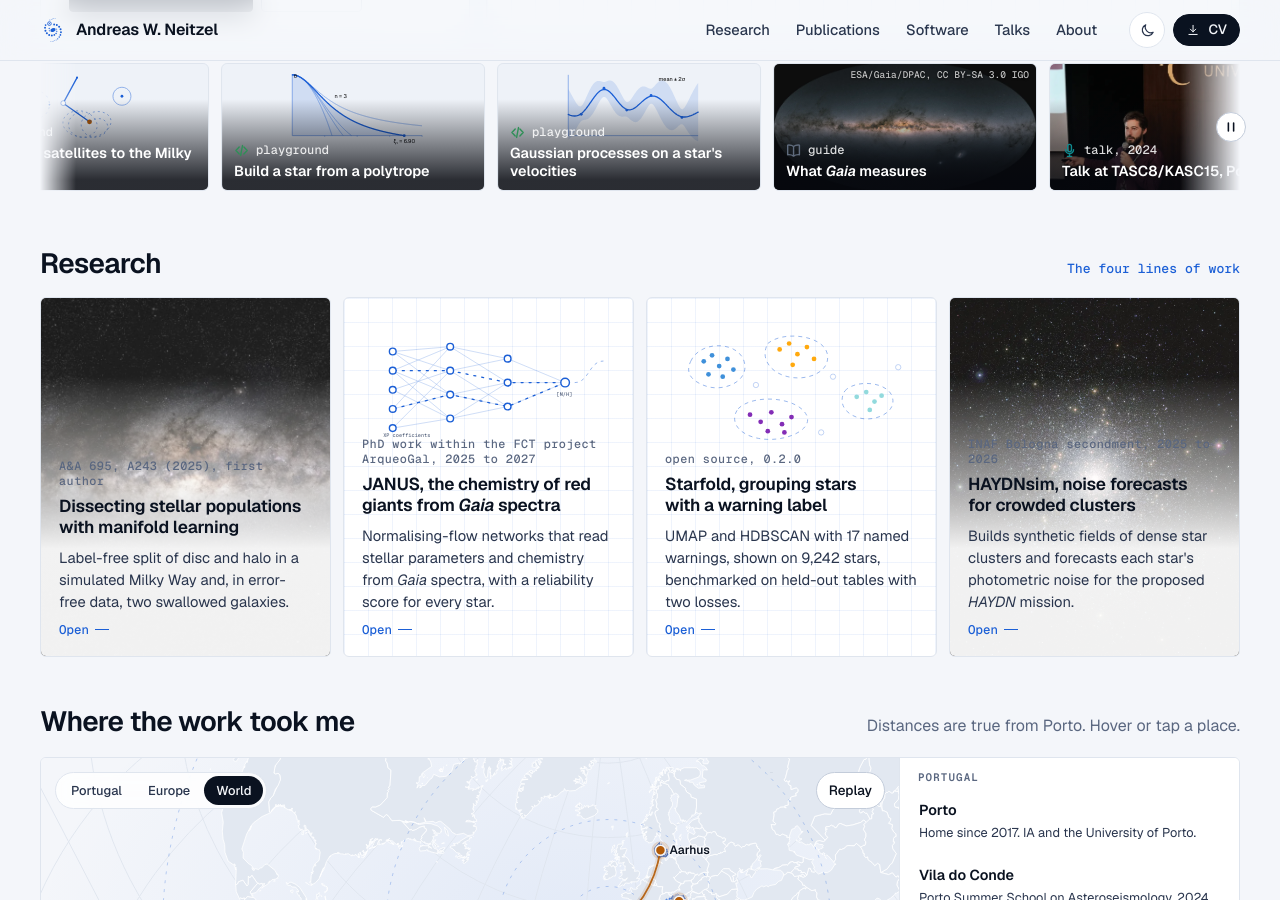
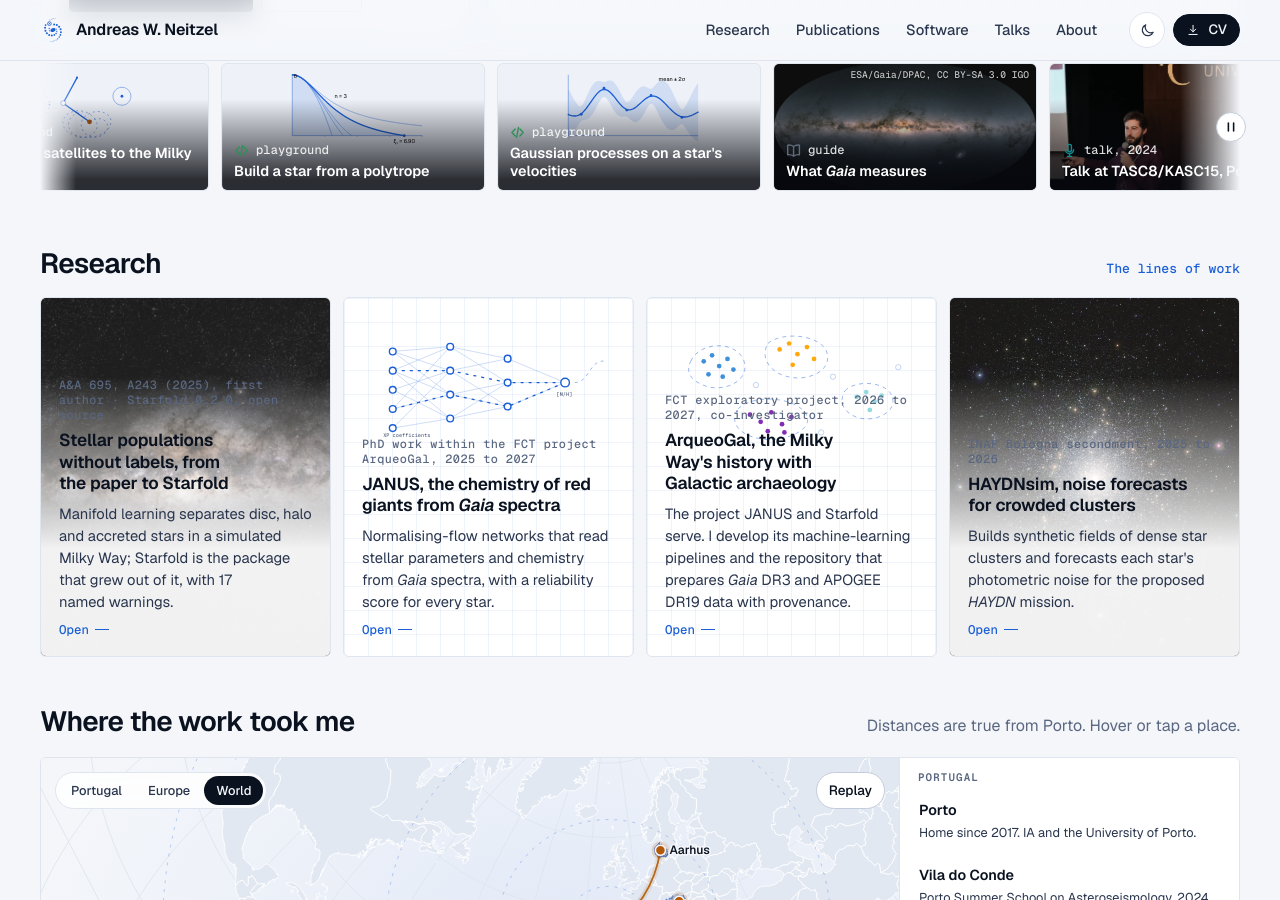
Before and after one commit to AndreasWNeitzel/AndreasWNeitzel.github.io, a Jekyll site: the page built from _pages/index.md, in a window 1280 px wide and 900 px high, scrolled down 691 px. Built offline with Jekyll 4.4.1, drawn with Linux system fonts in a browser that asks for light colours.

Commit message:
One card for the paper and Starfold, and a card for ArqueoGal
Starfold grew out of the 2025 paper, so the two are one line of work on the
home page. ArqueoGal takes the freed card and a line on the Research page, in
the ledger's own words: co-investigator (team member), developer of the
project's pipelines, PI T. L. Campante.

```diff
--- a/_data/home.yml
+++ b/_data/home.yml
@@ -18,14 +18,14 @@ glance:
 
 # Four pieces of work, one card each; the rest of the record is on the Research page.
 selected:
-  - title: Dissecting stellar populations with manifold learning
-    kicker: A&A 695, A243 (2025), first author
-    text: Label-free split of disc and halo in a simulated Milky Way and, in error-free data, two swallowed galaxies.
-    url: /papers/neitzel-2025-manifold-learning/
+  - title: Stellar populations without labels, from the paper to Starfold
+    kicker: A&A 695, A243 (2025), first author · Starfold 0.2.0, open source
+    text: Manifold learning separates disc, halo and accreted stars in a simulated Milky Way; Starfold is the package that grew out of it, with 17 named warnings.
+    url: /research/#populations
     img: /assets/img/cards/milky-way.webp
     tag: paper
-    label: paper
-    ledger: pub-2025-neitzel-manifold-learning
+    label: paper and software
+    ledger: [pub-2025-neitzel-manifold-learning, sw-2026-starfold]
   - title: JANUS, the chemistry of red giants from Gaia spectra
     kicker: PhD work within the FCT project ArqueoGal, 2025 to 2027
     text: Normalising-flow networks that read stellar parameters and chemistry from Gaia spectra, with a reliability score for every star.
@@ -34,14 +34,14 @@ selected:
     tag: software
     label: research
     ledger: [fund-2026-arqueogal-pex-participant, pres-2026-07-tasc10-oral-janus, pres-2026-10-imas13-oral-janus]
-  - title: Starfold, grouping stars with a warning label
-    kicker: open source, 0.2.0
-    text: UMAP and HDBSCAN with 17 named warnings, shown on 9,242 stars, benchmarked on held-out tables with two losses.
-    url: /software/starfold-demo/
+  - title: ArqueoGal, the Milky Way's history with Galactic archaeology
+    kicker: FCT exploratory project, 2026 to 2027, co-investigator
+    text: The project JANUS and Starfold serve. I develop its machine-learning pipelines and the repository that prepares Gaia DR3 and APOGEE DR19 data with provenance.
+    url: /research/#arqueogal
     art: clusters
-    tag: software
-    label: software
-    ledger: sw-2026-starfold
+    tag: grant
+    label: project
+    ledger: [fund-2026-arqueogal-pex-participant, sw-2026-arqueogal-repo]
   - title: HAYDNsim, noise forecasts for crowded clusters
     kicker: INAF Bologna secondment, 2025 to 2026
     text: Builds synthetic fields of dense star clusters and forecasts each star's photometric noise for the proposed HAYDN mission.
--- a/_layouts/home.html
+++ b/_layouts/home.html
@@ -41,7 +41,7 @@ body_class: home
 <section class="section reveal" id="work" aria-labelledby="work-title">
   <div class="section-head">
     <h2 id="work-title">Research</h2>
-    <a class="more" href="{{ '/research/' | relative_url }}">The four lines of work</a>
+    <a class="more" href="{{ '/research/' | relative_url }}">The lines of work</a>
   </div>
   <div class="selected">
     {%- for c in H.selected %}
--- a/_pages/research.md
+++ b/_pages/research.md
@@ -3,7 +3,7 @@ layout: page
 permalink: /research/
 title: Research
 description: The research of Andreas W. Neitzel, machine learning for Galactic archaeology, in four lines of work, with the papers explained and the background in one minute each.
-lede: Four lines of work, one chain. Neural networks read red-giant chemistry from Gaia spectra, unsupervised methods find the populations, asteroseismology sets their ages, and a simulation tests HAYDN.
+lede: Six lines of work, one chain. Neural networks read red-giant chemistry from Gaia spectra, unsupervised methods find the populations, asteroseismology sets their ages, and a simulation tests HAYDN.
 extra_css: [/assets/css/thesis.css]
 ---
 {%- assign L = site.data.ledger -%}
@@ -15,6 +15,15 @@ extra_css: [/assets/css/thesis.css]
       <h2>JANUS: chemistry from <i>Gaia</i> spectra</h2>
       <p><i>Gaia</i> DR3 carries low-resolution spectra of 220 million stars. JANUS, eight normalising-flow networks, reads a red giant's parameters and abundances from them, with a per-star miss probability. Trained where <i>Gaia</i> overlaps APOGEE, validated on open clusters, wide binaries and the first dredge-up. Talks at TASC10/KASC17 and IMAS13; two FCT projects on Deucalion and MareNostrum 5.</p>
       <p class="links"><a href="{{ '/talks/' | relative_url }}">The talks</a> · <a href="{{ '/guide/machine-learning-for-stars/' | relative_url }}">Machine learning for stars, in a minute</a> · <a href="{{ '/playground/neural-network/' | relative_url }}">Train a small one yourself</a></p>
+    </div>
+  </article>
+  <article class="line card" id="arqueogal">
+    <div class="line-pic"><img src="{{ '/assets/img/guide/supercomputers.webp' | relative_url }}" alt="" role="presentation" loading="lazy" decoding="async"></div>
+    <div class="card-body">
+      <span class="kicker">2026 to 2027 · FCT exploratory project 2024.15303.PEX · PI T. L. Campante</span>
+      <h2>ArqueoGal: the project the pipelines serve</h2>
+      <p>ArqueoGal is an FCT exploratory project to unravel the Milky Way's history with Galactic archaeology, led by Tiago L. Campante. I am a co-investigator (team member) and I develop its machine-learning pipelines: JANUS for the stellar labels, Starfold for the populations, and the integration repository that prepares <i>Gaia</i> DR3 and APOGEE DR19 data with provenance for both. The two FCT computing allocations on Deucalion and MareNostrum 5 run that work.</p>
+      <p class="links"><a href="https://doi.org/10.54499/2024.15303.PEX">The project record</a> · <a href="https://github.com/AndreasWNeitzel/ArqueoGal">The integration repository</a> · <a href="{{ '/guide/supercomputers/' | relative_url }}">The supercomputers, in a minute</a></p>
     </div>
   </article>
   <article class="line card" id="populations">
```
